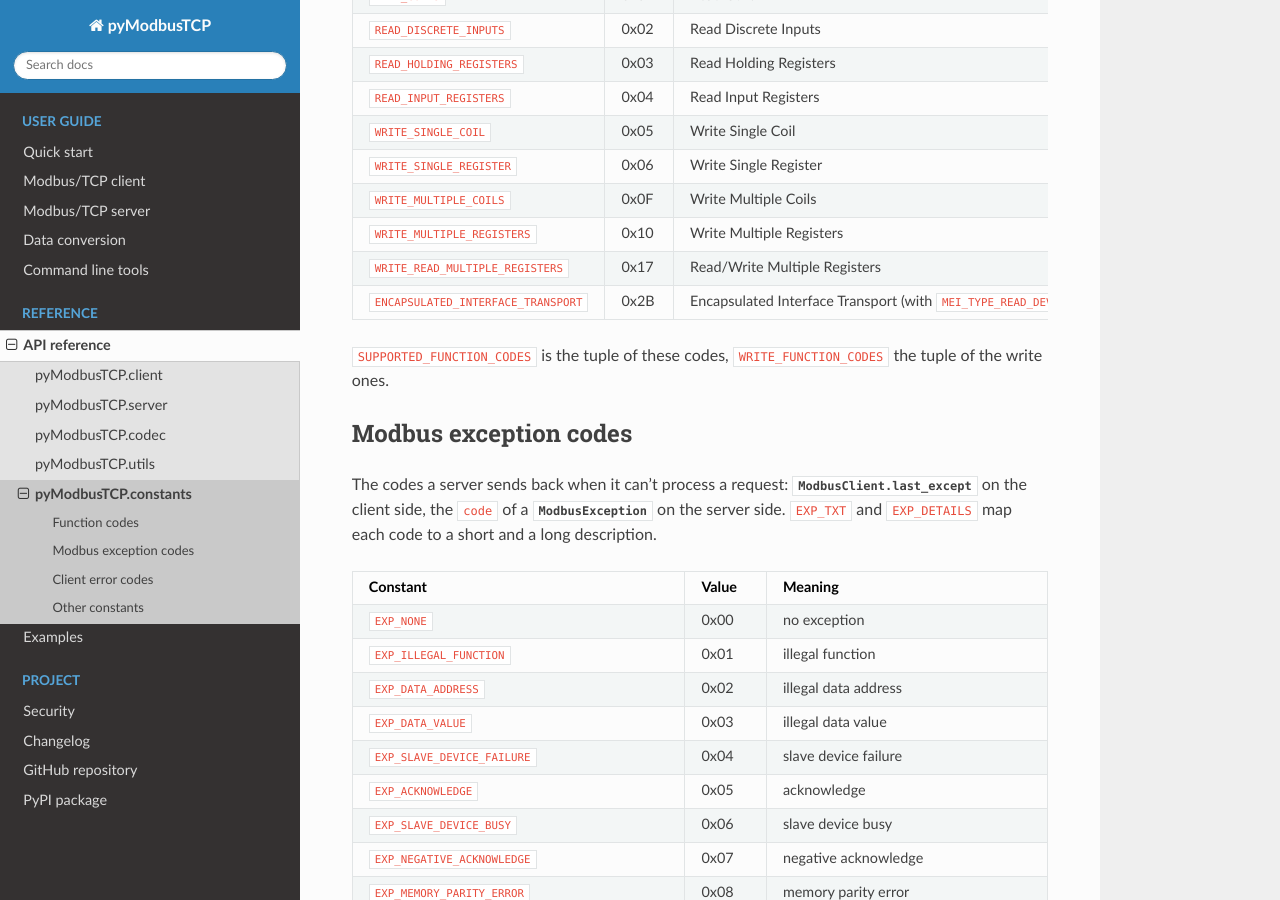
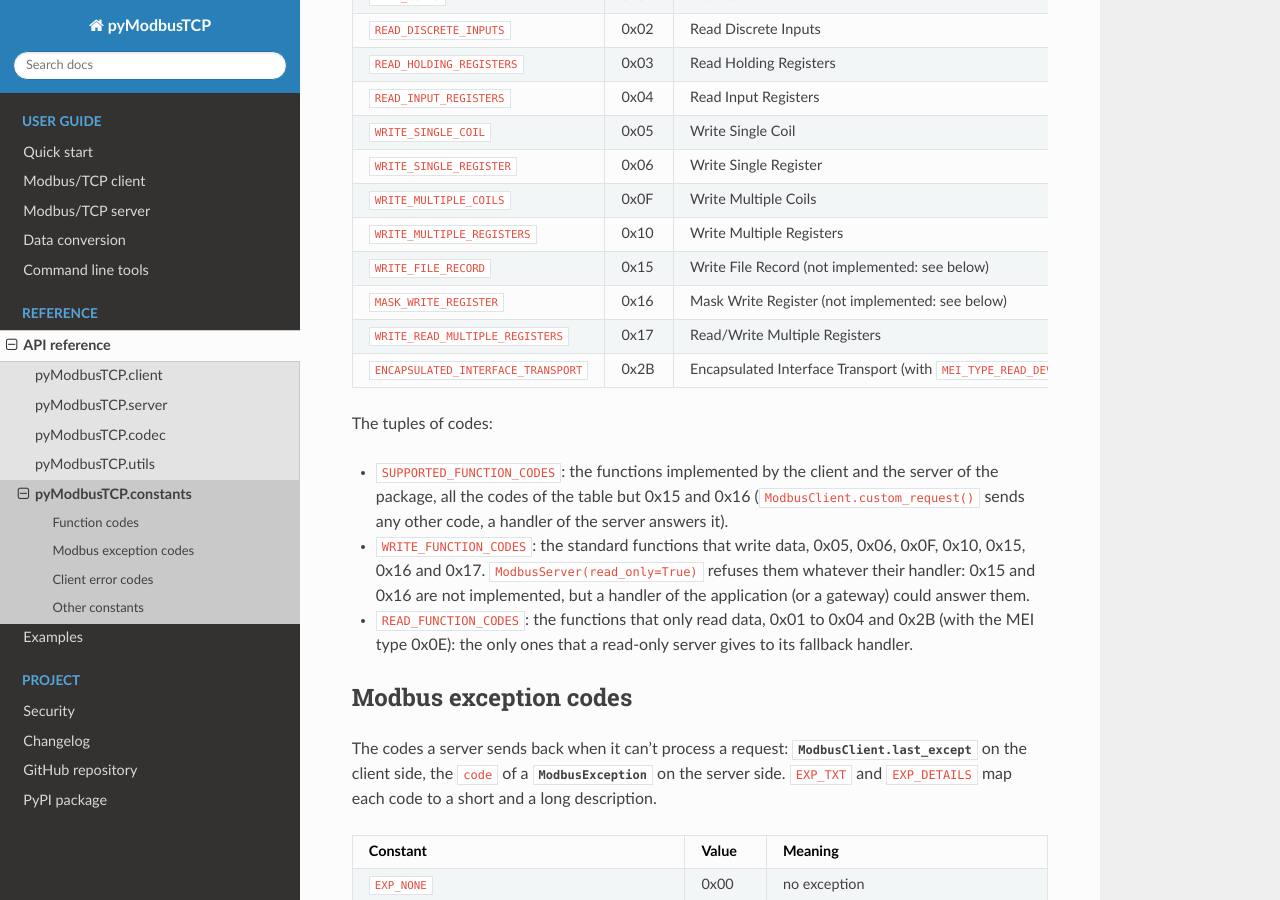
Before and after one commit to sourceperl/pyModbusTCP, a Sphinx documentation site: the page built from docs/package/module_constants.rst, in a window 1280 px wide and 900 px high, scrolled down 409 px. Built offline with Sphinx 7.4.7 and the Read the Docs theme 3.1.0, drawn with Linux system fonts in a browser that asks for light colours; the version number could not be read and is left out; some of the changed text lies outside the part shown.

Commit message:
document every function code constant

```diff
--- a/docs/package/module_constants.rst
+++ b/docs/package/module_constants.rst
@@ -43,6 +43,12 @@ Function codes
    * - ``WRITE_MULTIPLE_REGISTERS``
      - 0x10
      - Write Multiple Registers
+   * - ``WRITE_FILE_RECORD``
+     - 0x15
+     - Write File Record (not implemented: see below)
+   * - ``MASK_WRITE_REGISTER``
+     - 0x16
+     - Mask Write Register (not implemented: see below)
    * - ``WRITE_READ_MULTIPLE_REGISTERS``
      - 0x17
      - Read/Write Multiple Registers
@@ -50,7 +56,16 @@ Function codes
      - 0x2B
      - Encapsulated Interface Transport (with ``MEI_TYPE_READ_DEVICE_ID``, 0x0E: Read Device Identification)
 
-``SUPPORTED_FUNCTION_CODES`` is the tuple of these codes, ``WRITE_FUNCTION_CODES`` the tuple of the write ones.
+The tuples of codes:
+
+- ``SUPPORTED_FUNCTION_CODES``: the functions implemented by the client and the server of the package, all the codes
+  of the table but 0x15 and 0x16 (``ModbusClient.custom_request()`` sends any other code, a handler of the server
+  answers it).
+- ``WRITE_FUNCTION_CODES``: the standard functions that write data, 0x05, 0x06, 0x0F, 0x10, 0x15, 0x16 and 0x17.
+  ``ModbusServer(read_only=True)`` refuses them whatever their handler: 0x15 and 0x16 are not implemented, but a
+  handler of the application (or a gateway) could answer them.
+- ``READ_FUNCTION_CODES``: the functions that only read data, 0x01 to 0x04 and 0x2B (with the MEI type 0x0E): the
+  only ones that a read-only server gives to its fallback handler.
 
 Modbus exception codes
 ----------------------
@@ -151,3 +166,5 @@ Other constants
 - ``VERSION``: the version of the package (also ``pyModbusTCP.__version__``).
 - ``MODBUS_PORT``: the standard Modbus/TCP port, 502.
 - ``MAX_PDU_SIZE`` (253), ``MIN_PDU_SIZE`` (1), ``MBAP_SIZE`` (7): frame sizes, in bytes.
+- ``MBAP_MIN_LENGTH`` (2), ``MBAP_MAX_LENGTH`` (254): the range of the length field of the MBAP header (the unit id
+  and the PDU, ``MIN_PDU_SIZE + 1`` to ``MAX_PDU_SIZE + 1``).
```
Also changed, not shown: 2 other files.
